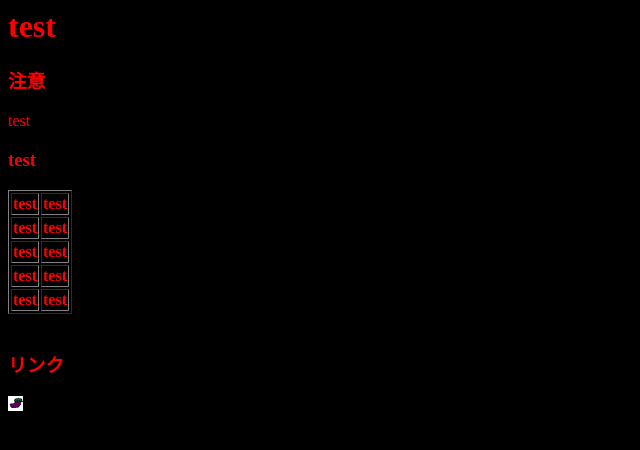
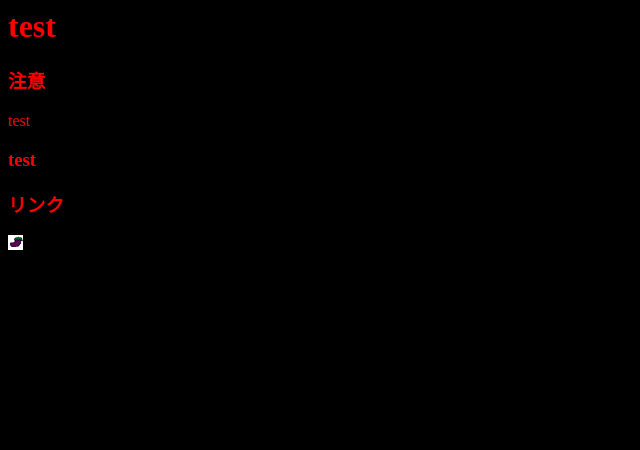
Before and after one commit to orcafood1120/yutakanarushachinokunisharataikoku, a plain HTML site: page index.html in a window 1280 px wide. Shown: the whole page, without its empty margins (0-640 px from the left). Drawn offline with Linux system fonts and the light colour scheme.

Commit message:
Update index.html

```diff
--- a/index.html
+++ b/index.html
@@ -9,27 +9,6 @@
     <h3>注意</h3>
     <p>test</p>
     <h3>test</h3>
-    <table border>
-       <tr>
-       <th>test</th>
-       <th>test</th>
-     </tr>
-       <th>test</th>
-       <th>test</th>
-     </tr>
-     <tr>
-       <th>test</th>
-       <th>test</th>
-     </tr>
-     <tr>
-       <th>test</th>
-       <th>test</th>
-     </tr>
-     <tr>
-       <th>test</th>
-       <th>test</th>
-     </tr>
-   </table><br>
    <h3></h3>
    <p></p>
    <h3>リンク</h3>
```
